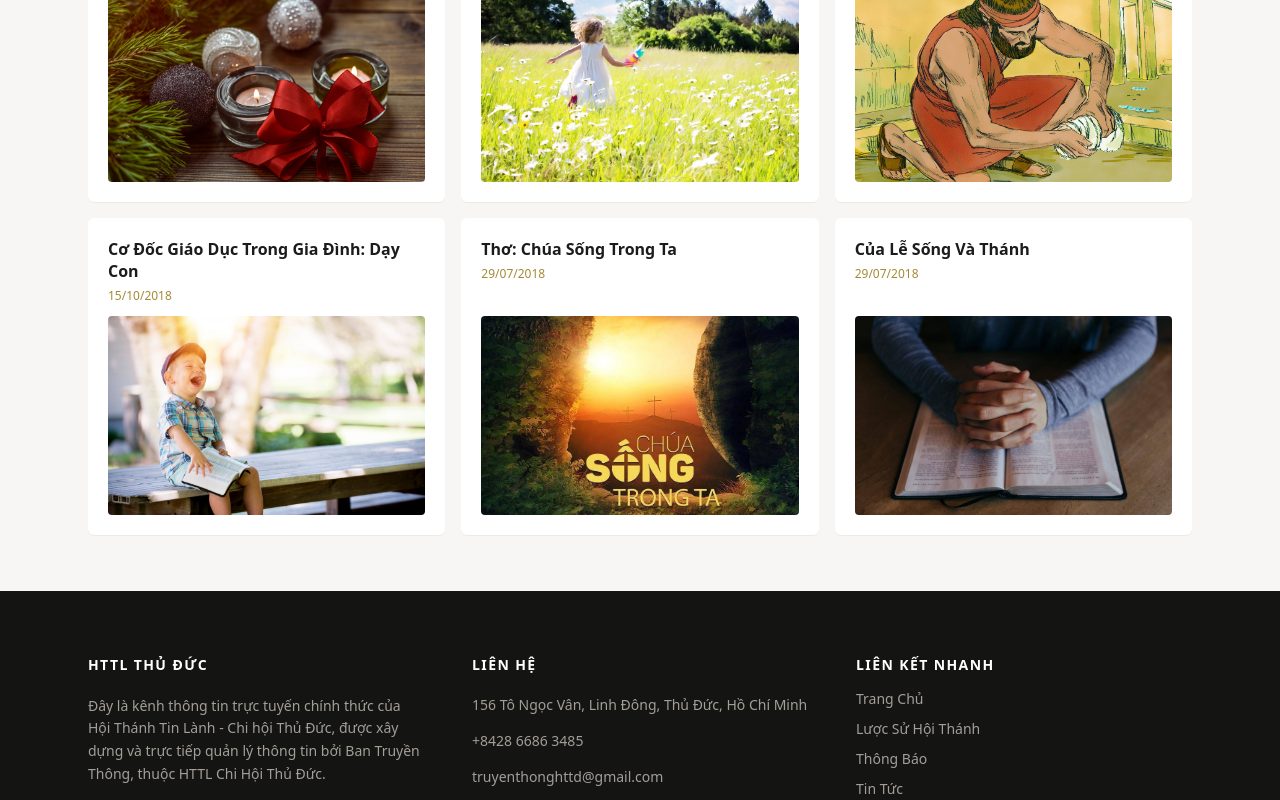
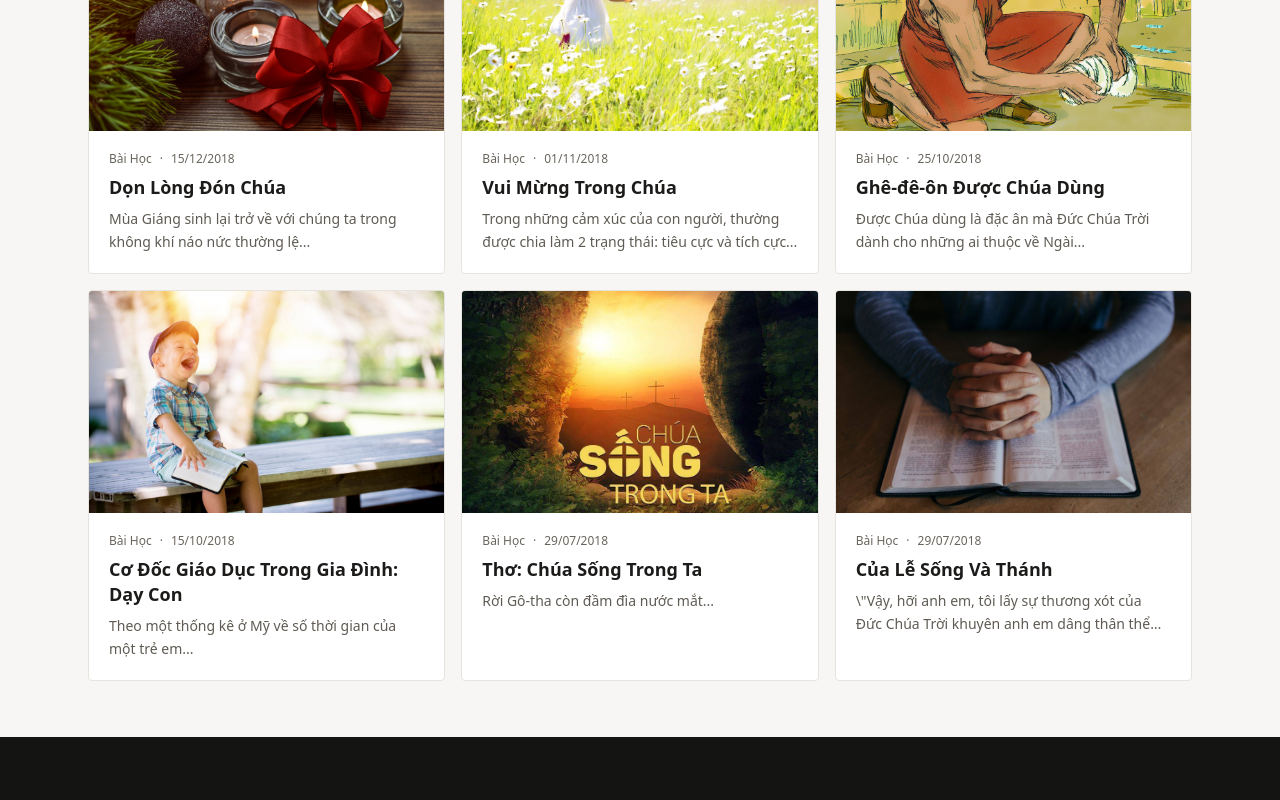
Before and after one commit to tatthien/httltd, a Next.js app: page /category/bai-hoc in a window 1280 px wide. Shown: the part 320-1120 px from the top of the page. Built offline with nearby package versions, Linux system fonts and the light colour scheme.

Commit message:
Refresh site layout and typography

```diff
--- a/src/app/gio-sinh-hoat/page.tsx
+++ b/src/app/gio-sinh-hoat/page.tsx
@@ -94,15 +94,13 @@ export default function GioSinhHoatPage() {
               <ScrollReveal key={idx}>
                 <div className="bg-white rounded-sm overflow-hidden shadow-2xs">
                   <div className={`py-2.5 px-5 flex items-center gap-3 ${item.highlight ? 'bg-[#1c1b1a] text-white' : 'bg-[#f7f6f4]'}`}>
-                    <h3 className={`font-bold text-sm uppercase tracking-wider ${item.highlight ? 'text-[#bca141]' : 'text-[#1c1b1a]'}`}>{item.day}</h3>
+                    <h3 className={`font-bold text-base ${item.highlight ? 'text-[#d8c168]' : 'text-[#1c1b1a]'}`}>{item.day}</h3>
                   </div>
                   <div className="p-3 md:p-4 px-5 flex flex-col gap-1">
                     {item.activities.map((activity, aIdx) => (
-                      <div key={aIdx} className="flex gap-4 py-1.5 items-center">
-                        {activity.time && (
-                          <span className="font-bold text-[#a38a35] text-xs uppercase tracking-wider min-w-[110px] shrink-0">{activity.time}</span>
-                        )}
-                        <span className="text-[#2d2c2a] text-sm leading-tight">{activity.name}</span>
+                      <div key={aIdx} className="grid grid-cols-[96px_minmax(0,1fr)] sm:grid-cols-[110px_minmax(0,1fr)] gap-2 sm:gap-4 py-1.5 items-start">
+                        <span className="font-semibold text-[#4a4844] text-xs sm:text-sm tabular-nums leading-snug">{activity.time}</span>
+                        <span className="text-[#2d2c2a] text-sm leading-snug">{activity.name}</span>
                       </div>
                     ))}
                   </div>
--- a/src/app/thong-tin/page.tsx
+++ b/src/app/thong-tin/page.tsx
@@ -65,20 +65,20 @@ export default function ThongTinPage() {
 
       <section className="py-12 md:py-16">
         <div className="max-w-6xl mx-auto px-4 md:px-6">
-          <div className="grid grid-cols-1 md:grid-cols-2 gap-6">
+          <div className="grid grid-cols-1 md:grid-cols-2 gap-x-10 gap-y-12">
             {ministries.map((ministry, idx) => (
               <ScrollReveal key={idx}>
-                <div className="bg-white rounded-xl overflow-hidden shadow-xs flex flex-col h-full">
-                  <div className="p-6 bg-[#faf8f5]">
-                    <h3 className="text-xl font-bold text-slate-900 mb-2">{ministry.name}</h3>
-                    <div className="flex flex-wrap gap-x-4 gap-y-1 text-xs text-[#a38a35] font-semibold">
+                <article className="border-t border-[#d9d6cf] pt-5">
+                  <header className="mb-4">
+                    <h3 className="text-xl font-bold text-[#1c1b1a] mb-1">{ministry.name}</h3>
+                    <div className="text-sm text-[#5f5b54] font-semibold">
                       <span>{ministry.schedule}</span>
                     </div>
-                  </div>
-                  <div className="p-6 text-slate-600 text-sm leading-relaxed flex-1">
+                  </header>
+                  <div className="text-[#4a4844] text-sm leading-relaxed">
                     <p>{ministry.description}</p>
                   </div>
-                </div>
+                </article>
               </ScrollReveal>
             ))}
           </div>
--- a/src/components/Footer.tsx
+++ b/src/components/Footer.tsx
@@ -8,14 +8,14 @@ export default function Footer() {
       <div className="max-w-6xl mx-auto px-4 md:px-6">
         <div className="grid grid-cols-1 md:grid-cols-3 gap-12 mb-12">
           <div className="flex flex-col gap-4">
-            <h4 className="text-sm font-bold uppercase tracking-widest text-white mb-1">HTTL Thủ Đức</h4>
+            <h4 className="text-base font-bold text-white mb-1">HTTL Thủ Đức</h4>
             <p className="max-w-md text-sm text-[#a39f97] leading-relaxed">
               Đây là kênh thông tin trực tuyến chính thức của Hội Thánh Tin Lành - Chi hội Thủ Đức, được xây dựng và trực tiếp quản lý thông tin bởi Ban Truyền Thông, thuộc HTTL Chi Hội Thủ Đức.
             </p>
           </div>
 
           <div className="flex flex-col gap-4">
-            <h4 className="text-sm font-bold uppercase tracking-widest text-white mb-1">Liên Hệ</h4>
+            <h4 className="text-base font-bold text-white mb-1">Liên hệ</h4>
             <div className="text-sm text-[#a39f97]">
               156 Tô Ngọc Vân, Linh Đông, Thủ Đức, Hồ Chí Minh
             </div>
@@ -28,7 +28,7 @@ export default function Footer() {
           </div>
 
           <div className="flex flex-col gap-2.5">
-            <h4 className="text-sm font-bold uppercase tracking-widest text-white mb-1">Liên Kết Nhanh</h4>
+            <h4 className="text-base font-bold text-white mb-1">Liên kết nhanh</h4>
             <Link href="/" className="text-sm hover:text-[#bca141] transition-colors">Trang Chủ</Link>
             <Link href="/luoc-su-hoi-thanh" className="text-sm hover:text-[#bca141] transition-colors">Lược Sử Hội Thánh</Link>
             <Link href="/category/thong-bao" className="text-sm hover:text-[#bca141] transition-colors">Thông Báo</Link>
--- a/src/components/Header.tsx
+++ b/src/components/Header.tsx
@@ -64,8 +64,8 @@ export default function Header() {
               <Link
                 key={item.href}
                 href={item.href}
-                className={`text-xs uppercase tracking-widest font-medium py-2 transition-colors ${
-                  isActive ? 'text-[#bca141] font-bold' : 'text-[#4a4844] hover:text-[#1c1b1a]'
+                className={`text-sm font-medium py-2 border-b-2 transition-colors ${
+                  isActive ? 'text-[#1c1b1a] border-[#bca141] font-semibold' : 'text-[#4a4844] border-transparent hover:text-[#1c1b1a]'
                 }`}
               >
                 {item.label}
@@ -95,8 +95,8 @@ export default function Header() {
               <Link
                 key={item.href}
                 href={item.href}
-                className={`text-base uppercase tracking-wider py-4 border-b border-[#f0eee8] flex items-center justify-between transition-colors ${
-                  isActive ? 'text-[#bca141] font-bold' : 'text-[#4a4844] font-medium hover:text-[#1c1b1a]'
+                className={`text-base py-4 border-b border-[#f0eee8] flex items-center justify-between transition-colors ${
+                  isActive ? 'text-[#1c1b1a] font-bold' : 'text-[#4a4844] font-medium hover:text-[#1c1b1a]'
                 }`}
                 onClick={closeMobileMenu}
               >
--- a/src/components/PostCard.tsx
+++ b/src/components/PostCard.tsx
@@ -14,6 +14,8 @@ export default function PostCard({
   title,
   slug,
   date,
+  categoryLabels,
+  excerpt,
   thumbnail,
 }: PostCardProps) {
   const postUrl = `/bai-viet/${slug}`;
@@ -28,27 +30,35 @@ export default function PostCard({
   });
 
   return (
-    <article className="group bg-white rounded-md p-5 shadow-2xs hover:shadow-md transition-all duration-200 h-full flex flex-col justify-between">
-      <div className="flex flex-col mb-3">
-        <h3 className="text-base font-bold leading-snug mb-1.5">
-          <Link href={postUrl} className="text-[#1c1b1a] group-hover:text-[#bca141] transition-colors">
+    <article className="group bg-white rounded-sm border border-[#e6e4df] overflow-hidden h-full flex flex-col transition-colors duration-150 hover:border-[#c9c5bb]">
+      <Link href={postUrl} className="block relative w-full aspect-16/10 overflow-hidden bg-[#f7f6f4] shrink-0">
+        <img
+          src={displayThumbnail}
+          alt={title}
+          className="w-full h-full object-cover"
+          loading="lazy"
+        />
+      </Link>
+
+      <div className="flex flex-col p-5 flex-1">
+        <div className="flex flex-wrap items-center gap-x-2 gap-y-1 text-xs text-[#69655d] font-medium mb-2">
+          {categoryLabels?.[0] && <span>{categoryLabels[0]}</span>}
+          {categoryLabels?.[0] && <span aria-hidden="true">·</span>}
+          <time dateTime={date}>{formattedDate}</time>
+        </div>
+
+        <h3 className="text-lg font-bold leading-snug mb-2">
+          <Link href={postUrl} className="text-[#1c1b1a] group-hover:underline decoration-[#bca141] underline-offset-4">
             {title}
           </Link>
         </h3>
 
-        <div className="text-xs text-[#a38a35] font-medium">
-          <time dateTime={date}>{formattedDate}</time>
-        </div>
+        {excerpt && (
+          <p className="text-sm text-[#5f5b54] leading-relaxed line-clamp-2">
+            {excerpt}
+          </p>
+        )}
       </div>
-
-      <Link href={postUrl} className="block relative w-full aspect-16/10 rounded-sm overflow-hidden bg-[#f7f6f4] shrink-0 mt-auto">
-        <img
-          src={displayThumbnail}
-          alt={title}
-          className="w-full h-full object-cover group-hover:scale-105 transition-transform duration-300"
-          loading="lazy"
-        />
-      </Link>
     </article>
   );
 }
```
Also changed, not shown: src/app/page.tsx (+43 -25 lines).
